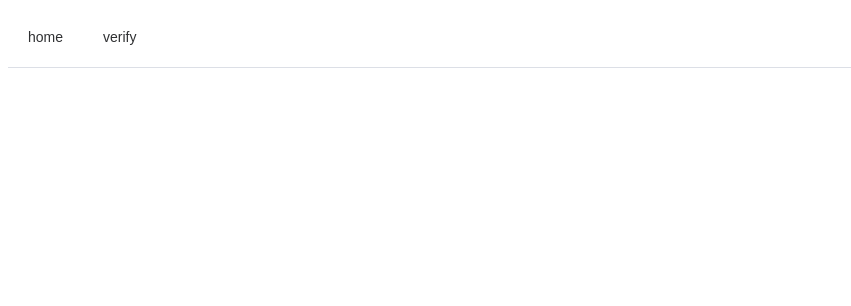
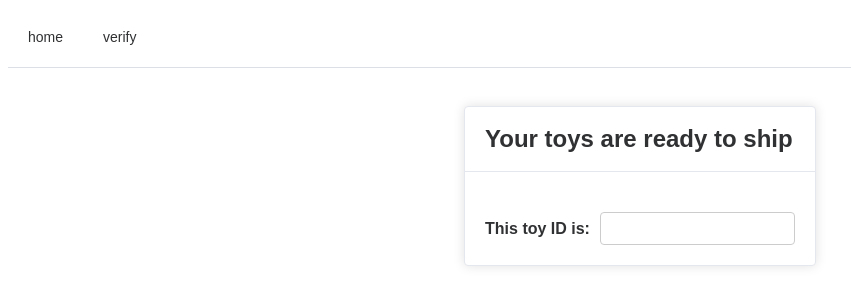
Before and after one commit to horden316/AuthentiToy, a Vue app in the folder frontend/: page /confirm in a window 1280 px wide. Before the commit this address had no page. Shown: the top 306 px of the page, without its empty margins (0-851 px from the left). Built offline with nearby package versions, Linux system fonts and the light colour scheme; a web font is replaced by a local one.

Commit message:
toyconfirm router

```diff
--- a/frontend/src/router/index.ts
+++ b/frontend/src/router/index.ts
@@ -1,6 +1,7 @@
 import { createRouter, createWebHistory } from 'vue-router'
 import HomeView from '@/views/HomeView.vue'
 import VertifyToy from '@/views/VertifyToy.vue'
+import ToyConfirm from '@/views/Toyconfirm.vue'
 const router = createRouter({
   history: createWebHistory(import.meta.env.BASE_URL),
   routes: [
@@ -13,6 +14,10 @@ const router = createRouter({
       path: '/v',
       name: '/v',
       component: VertifyToy
+    }, {
+      path: '/confirm',
+      name: '/confirm',
+      component: ToyConfirm
     }
   ]
 })
--- /dev/null
+++ b/frontend/src/views/Toyconfirm.vue
@@ -0,0 +1,10 @@
+<template>
+  <div class="content-center">
+    <ToyConfirm/>
+  </div>
+</template>
+
+<script setup lang="ts">
+import ToyConfirm from '@/components/eth-toyconfirm.vue'
+
+</script>
```
